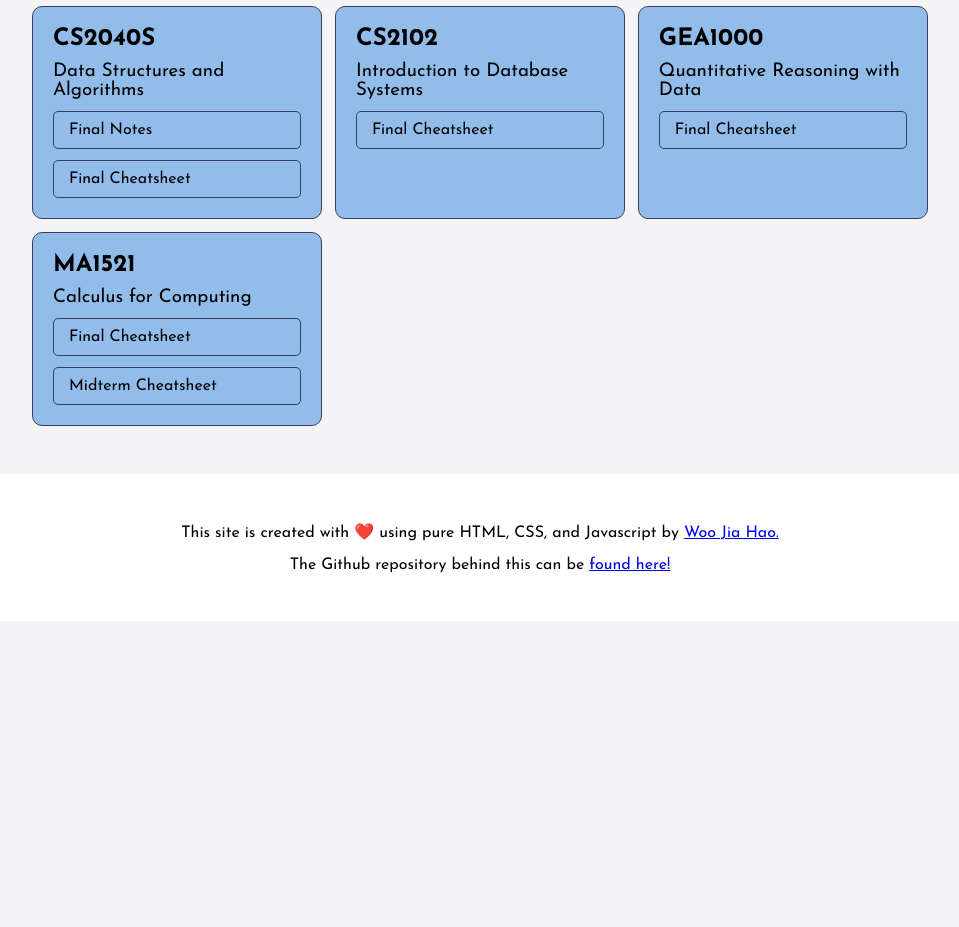
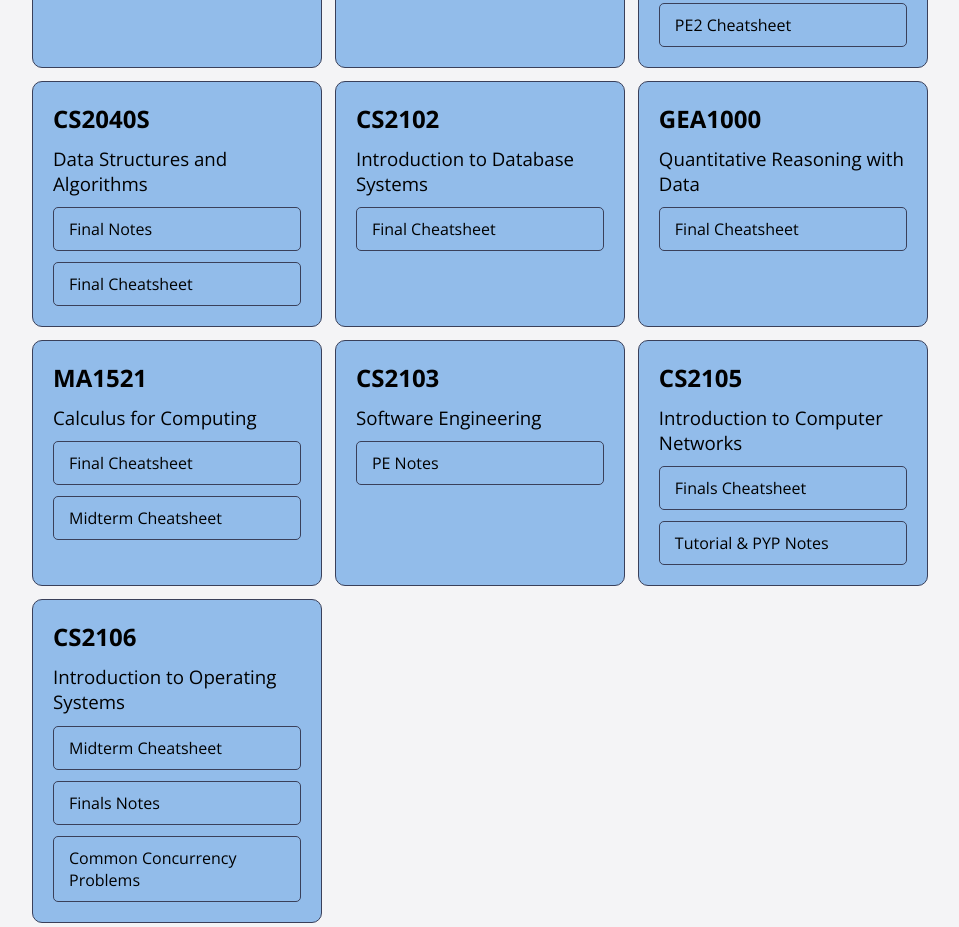
Before and after one commit to woojiahao/nus, a plain HTML site: page docs/index.html in a window 1280 px wide. Shown: the part 459-1386 px from the top of the page, without its empty margins (160-1119 px from the left). Before the commit the page ends 1080 px from the top, so only its background shows below. Drawn offline with nearby package versions, Linux system fonts and the light colour scheme.

Commit message:
add ay2324 s1 notes

```diff
--- a/docs/script.js
+++ b/docs/script.js
@@ -47,6 +47,27 @@ const collection = {
             'midterms_cheatsheet.pdf': 'Midterm Cheatsheet',
         }
     },
+    'cs2103': {
+        'name': 'Software Engineering',
+        'resources': {
+            'pe_notes.pdf': 'PE Notes'
+        }
+    },
+    'cs2105': {
+        'name': 'Introduction to Computer Networks',
+        'resources': {
+            'finals_cheatsheet.pdf': 'Finals Cheatsheet',
+            'tutorials_pyp_notes.pdf': 'Tutorial & PYP Notes'
+        }
+    },
+    'cs2106': {
+        'name': 'Introduction to Operating Systems',
+        'resources': {
+            'midterm_cheatsheet.pdf': 'Midterm Cheatsheet',
+            'finals_notes.pdf': 'Finals Notes',
+            'concurrency_problems.pdf': 'Common Concurrency Problems'
+        }
+    }
 }
 
 const modulesContainer = document.querySelector('div.modules');
--- a/docs/styles.css
+++ b/docs/styles.css
@@ -1,4 +1,4 @@
-@import url('https://fonts.googleapis.com/css2?family=Josefin+Sans:wght@400;700&display=swap');
+@import url('https://fonts.googleapis.com/css2?family=Open+Sans:wght@400;700&display=swap');
 
 * {
     margin: 0;
@@ -6,7 +6,7 @@
 }
 
 body {
-    font-family: 'Josefin Sans', sans-serif;
+    font-family: 'Open Sans', sans-serif;
     font-size: 16px;
     background-color: #F4F4F6;
 }
@@ -39,6 +39,18 @@ header .title {
 
 header .subtitle {
     color: #3A405A;
+}
+
+input {
+    margin-bottom: 2rem;
+    width: 100%;
+    padding: 10px 20px;
+    box-sizing: border-box;
+    border-radius: 10px;
+    border-style: none;
+    border: 1px solid #3A405A;
+    font-family: 'Josefin Sans', sans-serif;
+    font-size: 16px;
 }
 
 .modules {
```
Also changed, not shown: 6 other files.
